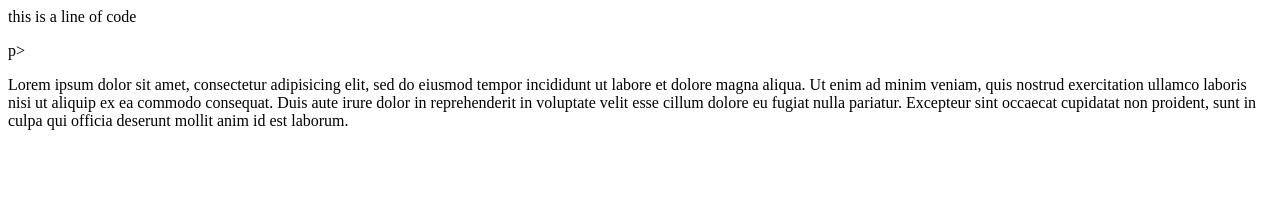
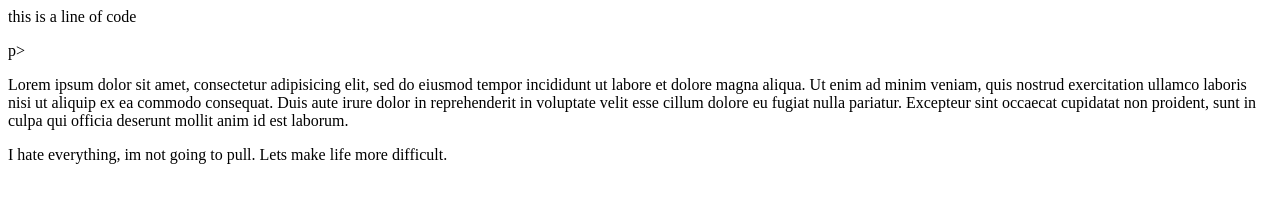
Before and after one commit to Doodler46/helpermonkey, a plain HTML site: page index.html in a window 1280 px wide. Drawn offline with Linux system fonts and the light colour scheme.

Commit message:
stupid developer trick, watch me fail

```diff
--- a/index.html
+++ b/index.html
@@ -10,5 +10,7 @@
 		consequat. Duis aute irure dolor in reprehenderit in voluptate velit esse
 		cillum dolore eu fugiat nulla pariatur. Excepteur sint occaecat cupidatat non
 		proident, sunt in culpa qui officia deserunt mollit anim id est laborum.</p>
+
+		<p>I hate everything, im not going to pull. Lets make life more difficult.</p>
 	</body>
 </html>
```
